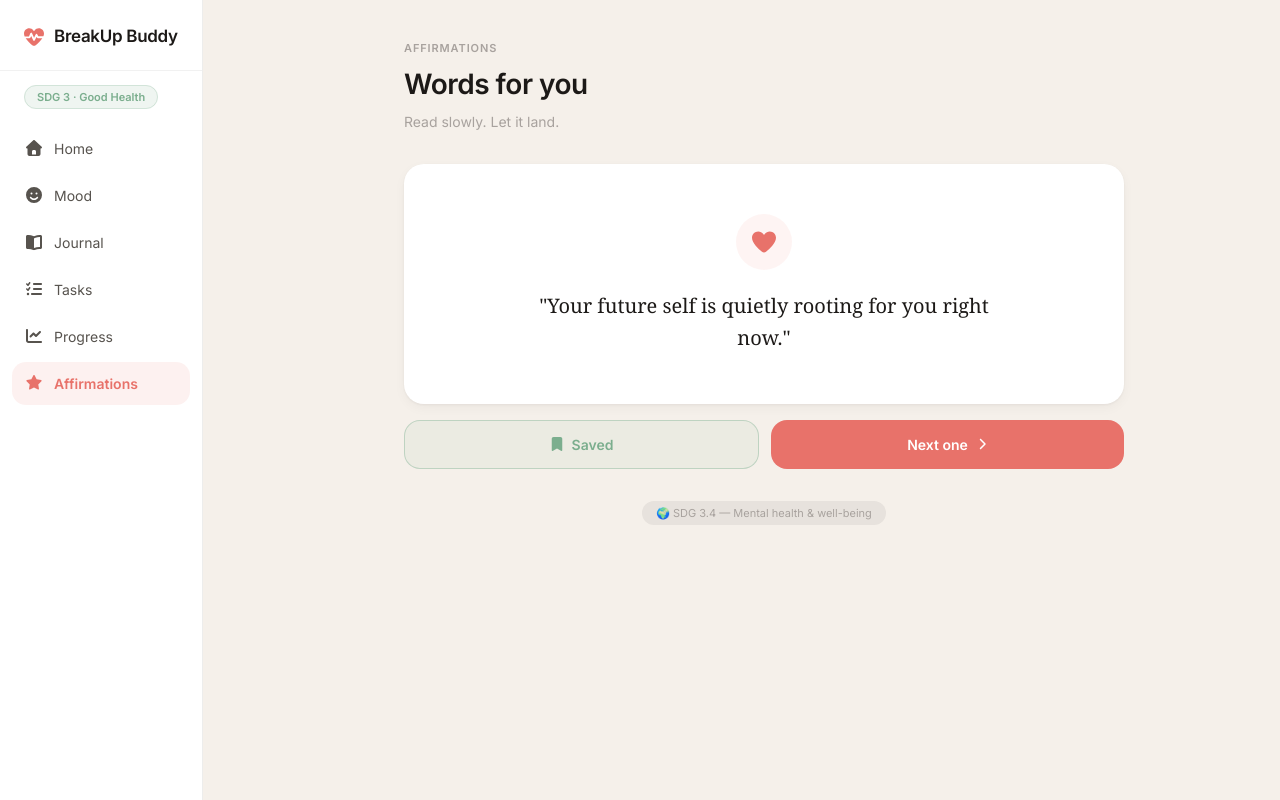
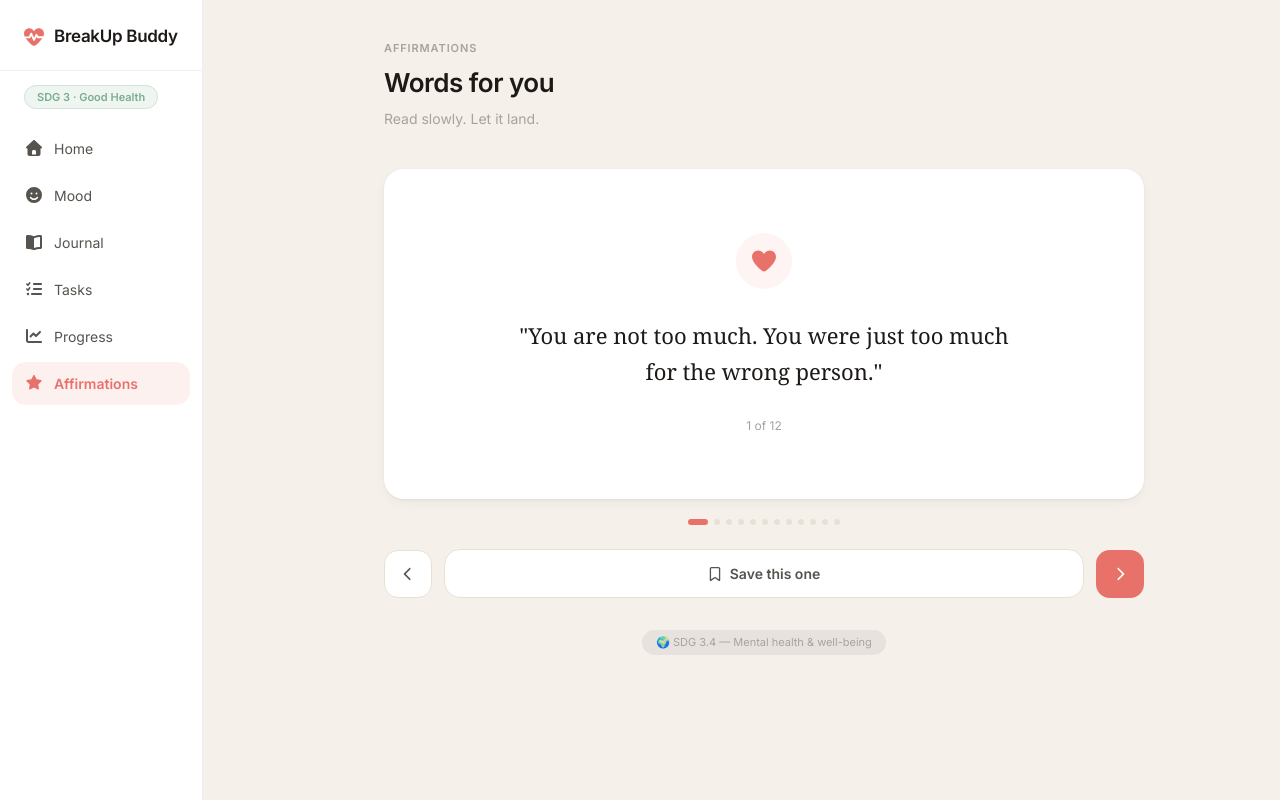
Before and after one commit to thihanhein20/breakup-buddy, a Next.js app: page /affirmations in a window 1280 px wide. Built offline with nearby package versions, Linux system fonts and the light colour scheme.

Commit message:
fix : fix overflow in card entries, add rate limit for moods

```diff
--- a/app/affirmations/page.tsx
+++ b/app/affirmations/page.tsx
@@ -1,6 +1,6 @@
 // app/affirmations/page.tsx
-// Daily Affirmations — rotating self-worth affirmations
-// SDG 3: Good Health & Well-being — mental health and self-esteem
+// Affirmations — card deck with prev/next navigation
+// SDG 3: Good Health & Well-being
 
 "use client";
 
@@ -8,28 +8,36 @@ import { useState } from "react";
 import Card from "../components/Card";
 import { FontAwesomeIcon } from "@fortawesome/react-fontawesome";
 import {
+  faChevronLeft,
+  faChevronRight,
   faHeart,
-  faChevronRight,
+} from "@fortawesome/free-solid-svg-icons";
+import {
   faBookmark,
+  faBookmark as faBookmarkSolid,
 } from "@fortawesome/free-solid-svg-icons";
 import { faBookmark as faBookmarkOutline } from "@fortawesome/free-regular-svg-icons";
-import { affirmations, getTodayAffirmation } from "../lib/prompts";
+import { affirmations } from "../lib/prompts";
 import type { Affirmation } from "../lib/types";
 
 export default function AffirmationsPage() {
-  const today = getTodayAffirmation();
-  const [current, setCurrent] = useState<Affirmation>(today);
-  const [saved, setSaved] = useState<Affirmation[]>([today]);
+  const [index, setIndex] = useState<number>(0);
+  const [saved, setSaved] = useState<Affirmation[]>([]);
   const [animating, setAnimating] = useState<boolean>(false);
+  const [direction, setDirection] = useState<"left" | "right">("right");
 
+  const current = affirmations[index];
   const isSaved = saved.some((a) => a.text === current.text);
 
-  function getNext() {
+  function navigate(dir: "prev" | "next") {
+    setDirection(dir === "next" ? "right" : "left");
     setAnimating(true);
     setTimeout(() => {
-      const remaining = affirmations.filter((a) => a.text !== current.text);
-      const next = remaining[Math.floor(Math.random() * remaining.length)];
-      setCurrent(next);
+      setIndex((prev) =>
+        dir === "next"
+          ? (prev + 1) % affirmations.length
+          : (prev - 1 + affirmations.length) % affirmations.length,
+      );
       setAnimating(false);
     }, 200);
   }
@@ -43,9 +51,9 @@ export default function AffirmationsPage() {
   }
 
   return (
-    <div className="fade-up" style={{ maxWidth: 720, margin: "0 auto" }}>
+    <div className="fade-up" style={{ maxWidth: 760, margin: "0 auto" }}>
       {/* Header */}
-      <div style={{ marginBottom: 32 }}>
+      <div style={{ marginBottom: 40 }}>
         <p
           style={{
             fontSize: 11,
@@ -60,7 +68,7 @@ export default function AffirmationsPage() {
         </p>
         <h1
           style={{
-            fontSize: 28,
+            fontSize: 26,
             fontWeight: 700,
             color: "#1C1917",
             margin: 0,
@@ -74,23 +82,43 @@ export default function AffirmationsPage() {
         </p>
       </div>
 
-      {/* Main affirmation card */}
+      {/* Main card */}
       <Card
         style={{
+          padding: "64px 56px",
           textAlign: "center",
-          padding: "48px 40px",
-          marginBottom: 16,
-          opacity: animating ? 0 : 1,
-          transform: animating ? "translateY(8px)" : "translateY(0)",
-          transition: "opacity 0.2s, transform 0.2s",
-          minHeight: 240,
+          minHeight: 280,
           display: "flex",
           flexDirection: "column",
           alignItems: "center",
           justifyContent: "center",
-          gap: 20,
+          gap: 28,
+          marginBottom: 20,
+          position: "relative",
+          opacity: animating ? 0 : 1,
+          transform: animating
+            ? `translateX(${direction === "right" ? "12px" : "-12px"})`
+            : "translateX(0)",
+          transition: "opacity 0.2s, transform 0.2s",
         }}
       >
+        {/* Bookmark indicator */}
+        {isSaved && (
+          <div
+            style={{
+              position: "absolute",
+              top: 20,
+              right: 24,
+            }}
+          >
+            <FontAwesomeIcon
+              icon={faBookmarkSolid}
+              style={{ width: 16, height: 16, color: "#7BAE8E" }}
+            />
+          </div>
+        )}
+
+        {/* Heart icon */}
         <div
           style={{
             width: 56,
@@ -107,23 +135,94 @@ export default function AffirmationsPage() {
             style={{ width: 24, height: 24, color: "#E8726A" }}
           />
         </div>
+
+        {/* Affirmation text */}
         <p
           style={{
-            fontSize: 20,
+            fontSize: 22,
             fontWeight: 500,
-            lineHeight: 1.6,
+            lineHeight: 1.65,
             color: "#1C1917",
             margin: 0,
-            maxWidth: 480,
             fontFamily: "Georgia, serif",
+            maxWidth: 520,
           }}
         >
           "{current.text}"
         </p>
+
+        {/* Counter */}
+        <p style={{ fontSize: 12, color: "#A8A29E", margin: 0 }}>
+          {index + 1} of {affirmations.length}
+        </p>
       </Card>
 
-      {/* Actions */}
-      <div style={{ display: "flex", gap: 12, marginBottom: 32 }}>
+      {/* Progress dots */}
+      <div
+        style={{
+          display: "flex",
+          justifyContent: "center",
+          gap: 6,
+          marginBottom: 24,
+        }}
+      >
+        {affirmations.map((_, i) => (
+          <button
+            key={i}
+            onClick={() => {
+              setDirection(i > index ? "right" : "left");
+              setAnimating(true);
+              setTimeout(() => {
+                setIndex(i);
+                setAnimating(false);
+              }, 200);
+            }}
+            style={{
+              width: i === index ? 20 : 6,
+              height: 6,
+              borderRadius: 3,
+              background: i === index ? "#E8726A" : "#E8E0D5",
+              border: "none",
+              cursor: "pointer",
+              padding: 0,
+              transition: "all 0.2s",
+            }}
+          />
+        ))}
+      </div>
+
+      {/* Navigation + save */}
+      <div
+        style={{
+          display: "flex",
+          alignItems: "center",
+          gap: 12,
+        }}
+      >
+        {/* Prev */}
+        <button
+          onClick={() => navigate("prev")}
+          style={{
+            width: 48,
+            height: 48,
+            borderRadius: "0.875rem",
+            border: "1.5px solid #E8E0D5",
+            background: "white",
+            cursor: "pointer",
+            display: "flex",
+            alignItems: "center",
+            justifyContent: "center",
+            flexShrink: 0,
+            transition: "all 0.18s",
+          }}
+        >
+          <FontAwesomeIcon
+            icon={faChevronLeft}
+            style={{ width: 14, height: 14, color: "#57534E" }}
+          />
+        </button>
+
+        {/* Save */}
         <button
           onClick={toggleSave}
           style={{
@@ -144,41 +243,39 @@ export default function AffirmationsPage() {
           }}
         >
           <FontAwesomeIcon
-            icon={isSaved ? faBookmark : faBookmarkOutline}
+            icon={isSaved ? faBookmarkSolid : faBookmarkOutline}
             style={{ width: 14, height: 14 }}
           />
-          {isSaved ? "Saved" : "Save"}
+          {isSaved ? "Saved" : "Save this one"}
         </button>
+
+        {/* Next */}
         <button
-          onClick={getNext}
+          onClick={() => navigate("next")}
           style={{
-            flex: 1,
-            padding: "13px",
-            borderRadius: "1rem",
+            width: 48,
+            height: 48,
+            borderRadius: "0.875rem",
             border: "none",
             background: "#E8726A",
-            color: "white",
-            fontSize: 14,
-            fontWeight: 600,
             cursor: "pointer",
             display: "flex",
             alignItems: "center",
             justifyContent: "center",
-            gap: 8,
+            flexShrink: 0,
             transition: "opacity 0.18s",
           }}
         >
-          Next one
           <FontAwesomeIcon
             icon={faChevronRight}
-            style={{ width: 12, height: 12 }}
+            style={{ width: 14, height: 14, color: "white" }}
           />
         </button>
       </div>
 
       {/* Saved affirmations */}
-      {saved.filter((a) => a.text !== current.text).length > 0 && (
-        <div>
+      {saved.length > 0 && (
+        <div style={{ marginTop: 40 }}>
           <p
             style={{
               fontSize: 11,
@@ -189,55 +286,66 @@ export default function AffirmationsPage() {
               margin: "0 0 12px 4px",
             }}
           >
-            Saved
+            Your saved affirmations
           </p>
           <div style={{ display: "flex", flexDirection: "column", gap: 10 }}>
-            {saved
-              .filter((a) => a.text !== current.text)
-              .map((aff, i) => (
-                <Card
+            {saved.map((aff, i) => (
+              <div
                 key={i}
+                onClick={() => {
+                  const idx = affirmations.findIndex(
+                    (a) => a.text === aff.text,
+                  );
+                  if (idx !== -1) {
+                    setDirection(idx > index ? "right" : "left");
+                    setAnimating(true);
+                    setTimeout(() => {
+                      setIndex(idx);
+                      setAnimating(false);
+                    }, 200);
+                  }
+                }}
                 style={{
                   display: "flex",
-                    alignItems: "flex-start",
+                  alignItems: "center",
                   gap: 14,
-                    padding: "16px 20px",
+                  padding: "14px 18px",
+                  borderRadius: "1rem",
+                  background: "white",
+                  border: "1px solid rgba(28,25,23,0.06)",
+                  cursor: "pointer",
+                  transition: "transform 0.18s",
+                  boxShadow: "0 1px 3px rgba(28,25,23,0.04)",
                 }}
               >
                 <FontAwesomeIcon
                   icon={faHeart}
                   style={{
-                      width: 14,
-                      height: 14,
+                    width: 13,
+                    height: 13,
                     color: "#E8726A",
                     flexShrink: 0,
-                      marginTop: 3,
                   }}
                 />
                 <p
                   style={{
                     fontSize: 14,
-                      lineHeight: 1.65,
+                    lineHeight: 1.6,
                     color: "#57534E",
                     margin: 0,
+                    fontStyle: "italic",
                   }}
                 >
                   "{aff.text}"
                 </p>
-                </Card>
+              </div>
             ))}
           </div>
         </div>
       )}
 
       {/* SDG note */}
-      <div
-        style={{
-          display: "flex",
-          justifyContent: "center",
-          marginTop: 32,
-        }}
-      >
+      <div style={{ display: "flex", justifyContent: "center", marginTop: 32 }}>
         <span
           style={{
             fontSize: 11,
--- a/app/components/home/RecentMoods.tsx
+++ b/app/components/home/RecentMoods.tsx
@@ -70,7 +70,15 @@ export default function RecentMoods({ logs, loading }: RecentMoodsProps) {
           </p>
         </div>
       ) : (
-        <div style={{ display: "flex", flexDirection: "column", gap: 8 }}>
+        <div
+          style={{
+            display: "flex",
+            flexDirection: "column",
+            gap: 8,
+            maxHeight: "60vh",
+            overflow: " auto",
+          }}
+        >
           {logs.map((log) => {
             const mood = moods.find((m) => m.id === log.mood);
             return (
--- a/app/journal/components/JournalEntries.tsx
+++ b/app/journal/components/JournalEntries.tsx
@@ -58,7 +58,16 @@ export default function JournalEntries({
           </p>
         </div>
       ) : (
-        <div style={{ display: "flex", flexDirection: "column", gap: 10 }}>
+        <div
+          style={{
+            display: "flex",
+            flexDirection: "column",
+            gap: 10,
+            maxHeight: "60vh",
+            overflowY: "auto",
+            paddingRight: 4,
+          }}
+        >
           {entries.map((entry) => (
             <div
               key={entry.id}
```
Also changed, not shown: app/lib/data.ts (+24 -0 lines), app/mood/components/MoodHistory.tsx (+10 -1 lines), app/mood/page.tsx (+56 -10 lines). Lines whose indentation alone changed are shown as unchanged.
